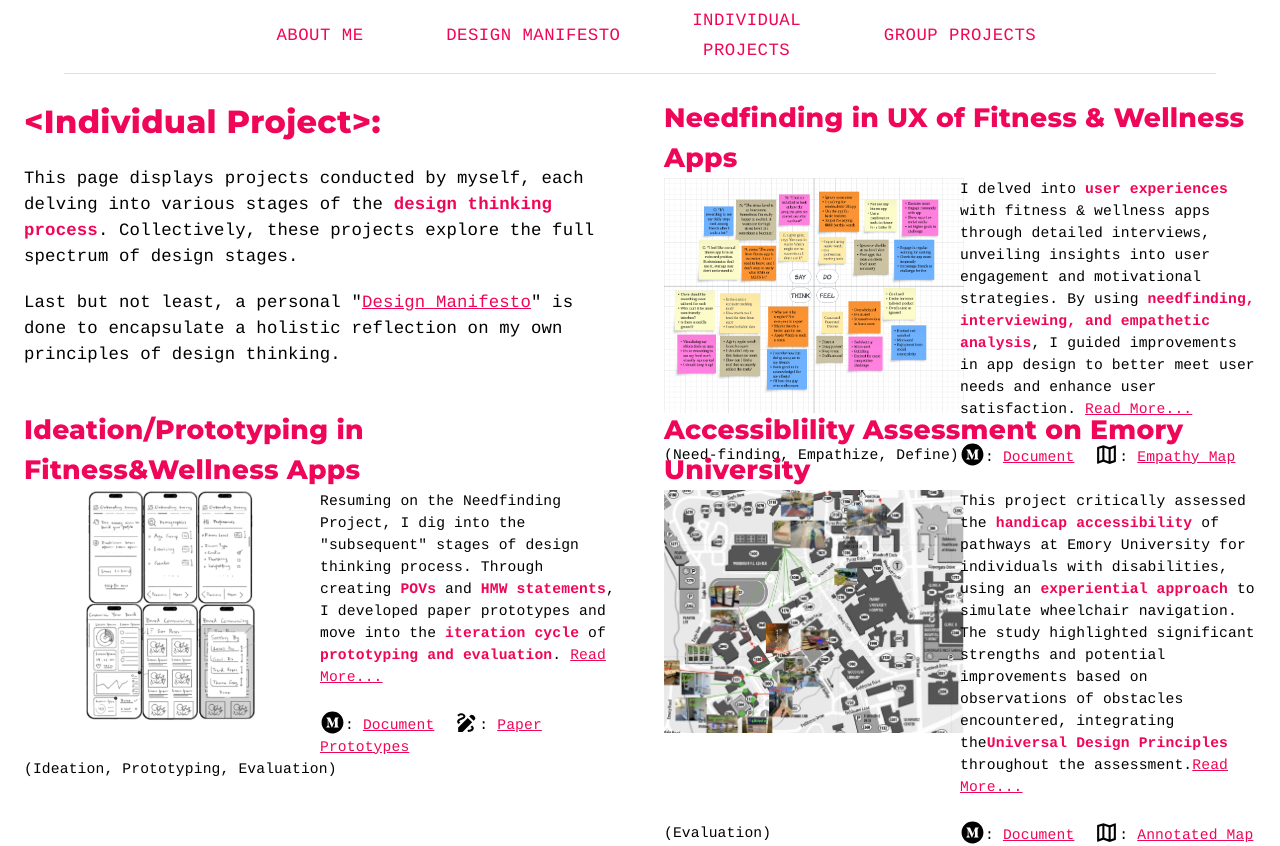
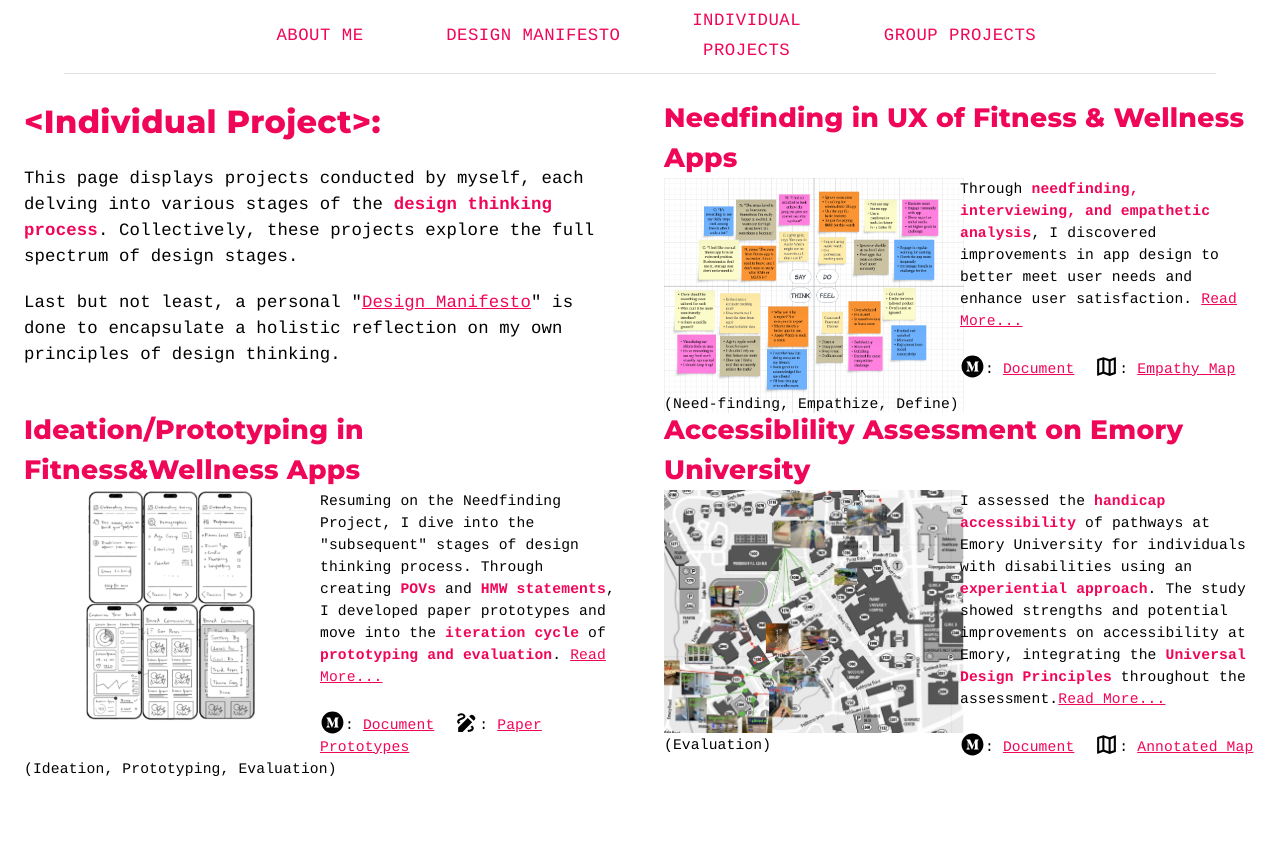
Before and after one commit to ROLFFFX/portfolio, a React (Create React App) app in the folder portofolio/: page /personalprojects in a window 1280 px wide. After the commit the page ends 800 px from the top, so only its background shows below. Built offline with nearby package versions, Linux system fonts and the light colour scheme.

Commit message:
Update PersonalProjects.js

```diff
--- a/portofolio/src/pages/PersonalProjects.js
+++ b/portofolio/src/pages/PersonalProjects.js
@@ -85,17 +85,11 @@ export default function PersonalProjects() {
                     fontSize: "11pt",
                   }}
                 >
-                  I delved into{" "}
-                  <span style={{ color: "#f00658", fontWeight: "bold" }}>
-                    user experiences{" "}
-                  </span>
-                  with fitness & wellness apps through detailed interviews,
-                  unveiling insights into user engagement and motivational
-                  strategies. By using{" "}
+                  Through{" "}
                   <span style={{ color: "#f00658", fontWeight: "bold" }}>
                     needfinding, interviewing, and empathetic analysis
                   </span>
-                  , I guided improvements in app design to better meet user
+                  , I discovered improvements in app design to better meet user
                   needs and enhance user satisfaction.{" "}
                   <a
                     href="https://medium.com/@yshi373/needfinding-in-ux-of-fitness-wellness-apps-a2acd5e578ee"
@@ -191,7 +185,7 @@ export default function PersonalProjects() {
                     fontSize: "11pt",
                   }}
                 >
-                  Resuming on the Needfinding Project, I dig into the
+                  Resuming on the Needfinding Project, I dive into the
                   "subsequent" stages of design thinking process. Through
                   creating{" "}
                   <span style={{ color: "#f00658", fontWeight: "bold" }}>
@@ -304,18 +298,17 @@ export default function PersonalProjects() {
                     fontSize: "11pt",
                   }}
                 >
-                  This project critically assessed the{" "}
+                  I assessed the{" "}
                   <span style={{ color: "#f00658", fontWeight: "bold" }}>
                     handicap accessibility
                   </span>{" "}
                   of pathways at Emory University for individuals with
-                  disabilities, using an{" "}
+                  disabilities using an{" "}
                   <span style={{ color: "#f00658", fontWeight: "bold" }}>
                     experiential approach
-                  </span>{" "}
-                  to simulate wheelchair navigation. The study highlighted
-                  significant strengths and potential improvements based on
-                  observations of obstacles encountered, integrating the
+                  </span>
+                  . The study showed strengths and potential improvements on
+                  accessibility at Emory, integrating the{" "}
                   <span style={{ color: "#f00658", fontWeight: "bold" }}>
                     Universal Design Principles
                   </span>{" "}
```
